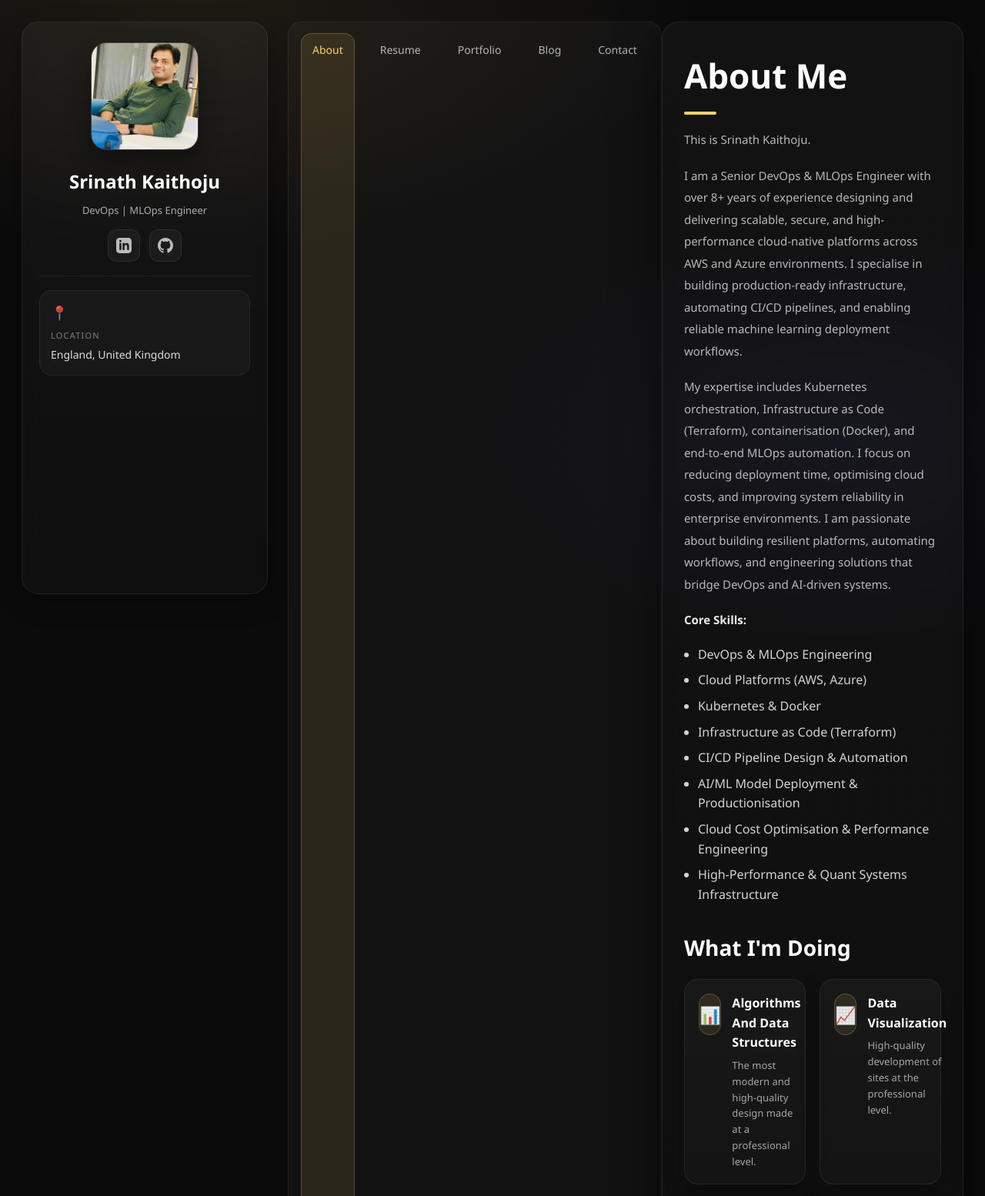
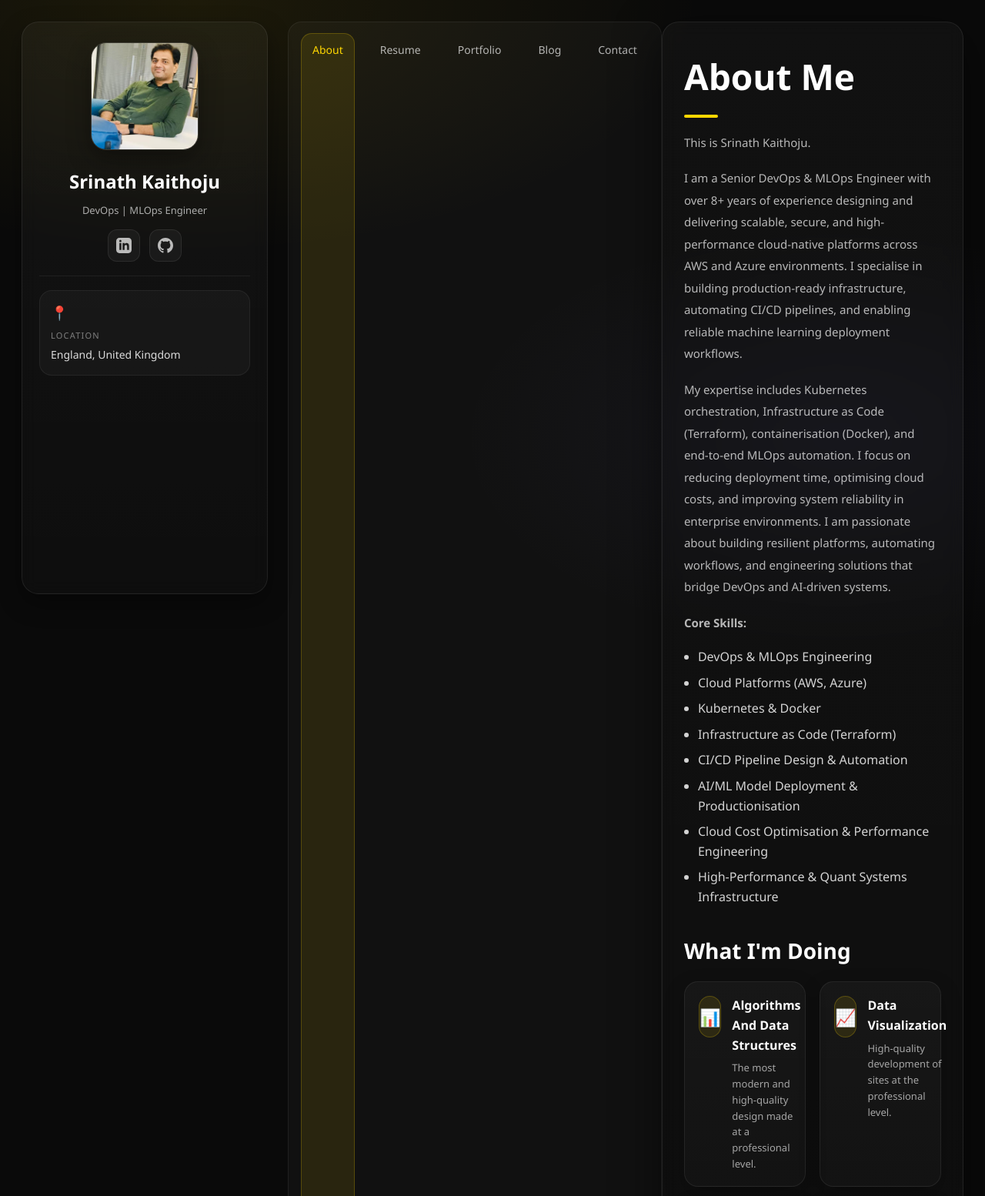
Before and after one commit to SrinathMLOps/myportfolio, a plain HTML site: page index.html in a window 1280 px wide. Shown: the top 1554 px of the page at 77% size. Drawn offline with Linux system fonts and the light colour scheme.

Commit message:
added the file

```diff
--- a/styles.css
+++ b/styles.css
@@ -1,4 +1,3 @@
-/* ================== Base Reset ================== */
 * {
   margin: 0;
   padding: 0;
@@ -6,24 +5,24 @@
 }
 
 :root{
-  --bg: #0b0b0c;
-  --panel: #141416;
-  --panel-2: #1b1b1e;
-  --border: rgba(255,255,255,0.08);
-  --muted: rgba(255,255,255,0.65);
-  --text: rgba(255,255,255,0.92);
-  --gold: #ffd166; /* warm gold like template */
-  --gold-2: rgba(255,209,102,0.12);
+  --bg:#0a0a0a;
+  --panel:#141416;
+  --panel2:#1a1a1a;
+  --border:#2a2a2a;
+  --text:#e0e0e0;
+  --muted:#999;
+  --muted2:#777;
+  --gold:#ffd700;
   --shadow: 0 18px 60px rgba(0,0,0,0.55);
-  --shadow-soft: 0 12px 30px rgba(0,0,0,0.35);
-  --radius: 22px;
-  --radius-sm: 14px;
+  --shadow2: 0 12px 30px rgba(0,0,0,0.35);
+  --radius:22px;
+  --radiusSm:14px;
 }
 
 body {
-  font-family: "Segoe UI", Tahoma, Geneva, Verdana, sans-serif;
-  background: radial-gradient(1200px 600px at 20% 0%, rgba(255,209,102,0.08), transparent 55%),
-              radial-gradient(900px 500px at 85% 20%, rgba(120,120,255,0.05), transparent 55%),
+  font-family: 'Segoe UI', Tahoma, Geneva, Verdana, sans-serif;
+  background: radial-gradient(1200px 600px at 20% 0%, rgba(255,215,0,0.08), transparent 55%),
+              radial-gradient(900px 500px at 85% 20%, rgba(140,140,255,0.05), transparent 55%),
               var(--bg);
   color: var(--text);
   line-height: 1.6;
@@ -34,29 +33,29 @@ body {
   display: flex;
   min-height: 100vh;
   padding: 28px;
-  gap: 26px; /* spacing like template */
+  gap: 26px;
 }
 
-/* ================== Sidebar (Card style like template) ================== */
+/* ================== Sidebar ================== */
 .sidebar {
   width: 320px;
   background: linear-gradient(180deg, rgba(255,255,255,0.04), rgba(255,255,255,0.02));
-  border: 1px solid var(--border);
-  border-radius: var(--radius);
   padding: 26px 22px;
   height: calc(100vh - 56px);
   position: sticky;
   top: 28px;
   overflow-y: auto;
-  box-shadow: var(--shadow-soft);
+  border: 1px solid rgba(255,255,255,0.08);
+  border-radius: var(--radius);
+  box-shadow: var(--shadow2);
   backdrop-filter: blur(10px);
 }
 
 .profile-section {
   text-align: center;
+  margin-bottom: 18px;
   padding-bottom: 18px;
   border-bottom: 1px solid rgba(255,255,255,0.06);
-  margin-bottom: 18px;
 }
 
 .profile-img {
@@ -64,16 +63,16 @@ body {
   height: 140px;
   border-radius: 20px;
   object-fit: cover;
+  margin-bottom: 14px;
   border: 1px solid rgba(255,255,255,0.14);
   box-shadow: 0 12px 30px rgba(0,0,0,0.35);
-  margin-bottom: 14px;
 }
 
 .name {
   font-size: 24px;
   font-weight: 750;
+  margin-bottom: 8px;
   color: #fff;
-  margin-bottom: 8px;
 }
 
 .title {
@@ -86,7 +85,7 @@ body {
   display: flex;
   gap: 12px;
   justify-content: center;
-  margin-top: 6px;
+  margin-top: 8px;
 }
 
 .social-icon {
@@ -96,18 +95,18 @@ body {
   align-items: center;
   justify-content: center;
   background: rgba(255,255,255,0.04);
-  border: 1px solid rgba(255,255,255,0.08);
   border-radius: 12px;
   color: rgba(255,255,255,0.7);
-  transition: transform 0.25s, background 0.25s, border 0.25s;
+  border: 1px solid rgba(255,255,255,0.08);
+  transition: all 0.25s ease;
   text-decoration: none;
 }
 
 .social-icon:hover {
-  background: var(--gold-2);
-  border-color: rgba(255,209,102,0.25);
+  background: rgba(255,215,0,0.10);
+  border-color: rgba(255,215,0,0.22);
+  color: #fff;
   transform: translateY(-2px);
-  color: #fff;
 }
 
 .social-icon svg {
@@ -115,31 +114,34 @@ body {
   height: 20px;
 }
 
-.contact-info { margin-top: 14px; }
+.contact-info {
+  margin-top: 14px;
+}
 
 .contact-item {
+  margin-bottom: 12px;
   padding: 14px 14px;
   border-radius: 16px;
   background: rgba(255,255,255,0.03);
   border: 1px solid rgba(255,255,255,0.06);
-  margin-bottom: 12px;
 }
 
-.contact-item:last-child { margin-bottom: 0; }
+.contact-item:last-child {
+  margin-bottom: 0;
+}
 
 .contact-item .icon {
   font-size: 18px;
   margin-bottom: 6px;
   display: block;
-  opacity: 0.95;
 }
 
 .contact-item span:not(.icon) {
   display: block;
   font-size: 11px;
   color: rgba(255,255,255,0.45);
+  margin-bottom: 6px;
   letter-spacing: 1.2px;
-  margin-bottom: 6px;
 }
 
 .contact-item p {
@@ -147,31 +149,32 @@ body {
   color: rgba(255,255,255,0.85);
 }
 
-/* ================== Main Content (Panel like template) ================== */
+/* ================== Main Content ================== */
 .main-content {
   flex: 1;
   display: flex;
   justify-content: center;
 }
 
+/* Main panel like template */
 .section {
   width: 100%;
-  max-width: 980px;
+  max-width: 1020px;
   background: linear-gradient(180deg, rgba(255,255,255,0.03), rgba(255,255,255,0.015));
-  border: 1px solid var(--border);
+  border: 1px solid rgba(255,255,255,0.08);
   border-radius: var(--radius);
   padding: 28px 28px 40px;
   box-shadow: var(--shadow);
   backdrop-filter: blur(10px);
-  animation: fadeIn 0.5s ease;
+  animation: fadeIn 0.45s ease;
 }
 
 @keyframes fadeIn {
   from { opacity: 0; transform: translateY(18px); }
-  to { opacity: 1; transform: translateY(0); }
+  to   { opacity: 1; transform: translateY(0); }
 }
 
-/* ================== Navbar (rounded pill tabs like template) ================== */
+/* ================== Navigation ================== */
 .navbar {
   display: flex;
   gap: 18px;
@@ -189,34 +192,33 @@ body {
   font-size: 14px;
   padding: 10px 14px;
   border-radius: 14px;
-  transition: background 0.25s, color 0.25s, border 0.25s, transform 0.25s;
+  transition: all 0.25s ease;
   border: 1px solid transparent;
 }
 
 .nav-link:hover {
   background: rgba(255,255,255,0.04);
-  color: rgba(255,255,255,0.9);
+  color: rgba(255,255,255,0.92);
 }
 
 .nav-link.active {
-  background: rgba(255,209,102,0.10);
-  border: 1px solid rgba(255,209,102,0.22);
+  background: rgba(255,215,0,0.10);
+  border-color: rgba(255,215,0,0.22);
   color: var(--gold);
 }
 
 /* ================== Titles ================== */
 .section-title {
-  font-size: 44px;
-  font-weight: 800;
+  font-size: 46px;
+  font-weight: 850;
+  margin: 6px 0 10px;
   color: #fff;
-  margin: 6px 0 10px;
 }
 
-/* small gold underline like template */
-.section-title::after{
+.section-title::after {
   content:"";
   display:block;
-  width: 42px;
+  width: 44px;
   height: 4px;
   background: var(--gold);
   border-radius: 6px;
@@ -226,11 +228,11 @@ body {
 .subsection-title {
   font-size: 28px;
   font-weight: 800;
+  margin: 34px 0 18px;
   color: #fff;
-  margin: 34px 0 18px;
 }
 
-/* ================== About (remove “boxy” feel, match template spacing) ================== */
+/* ================== About ================== */
 .about-content {
   margin-top: 18px;
 }
@@ -242,8 +244,6 @@ body {
   line-height: 1.9;
 }
 
-.about-content strong { color: rgba(255,255,255,0.92); }
-
 .about-content ul {
   margin-top: 12px;
   padding-left: 18px;
@@ -254,29 +254,28 @@ body {
   color: rgba(255,255,255,0.82);
 }
 
-/* ================== Services Cards (premium cards like template) ================== */
+/* ================== Services Grid ================== */
 .services-grid {
   display: grid;
   grid-template-columns: repeat(2, minmax(0, 1fr));
   gap: 18px;
-  margin-top: 18px;
-  margin-bottom: 26px;
+  margin: 18px 0 26px;
 }
 
 .service-card {
   background: linear-gradient(180deg, rgba(255,255,255,0.035), rgba(255,255,255,0.02));
   border: 1px solid rgba(255,255,255,0.07);
+  padding: 18px;
   border-radius: 18px;
-  padding: 18px;
   display: flex;
   gap: 14px;
-  transition: transform 0.25s ease, box-shadow 0.25s ease, border 0.25s ease;
+  transition: all 0.25s ease;
   box-shadow: 0 10px 26px rgba(0,0,0,0.28);
 }
 
 .service-card:hover {
   transform: translateY(-4px);
-  border-color: rgba(255,209,102,0.18);
+  border-color: rgba(255,215,0,0.18);
   box-shadow: 0 18px 40px rgba(0,0,0,0.45);
 }
 
@@ -286,15 +285,15 @@ body {
   border-radius: 16px;
   display: grid;
   place-items: center;
-  background: rgba(255,209,102,0.10);
-  border: 1px solid rgba(255,209,102,0.22);
+  background: rgba(255,215,0,0.10);
+  border: 1px solid rgba(255,215,0,0.22);
   font-size: 22px;
 }
 
 .service-content h3 {
   font-size: 16px;
+  margin-bottom: 6px;
   color: #fff;
-  margin-bottom: 6px;
   font-weight: 750;
 }
 
@@ -325,9 +324,9 @@ body {
   width: 54px;
   height: 54px;
   border-radius: 16px;
+  margin-bottom: 10px;
   object-fit: cover;
   border: 1px solid rgba(255,255,255,0.10);
-  margin-bottom: 10px;
 }
 
 .testimonial-card h4 {
@@ -340,8 +339,8 @@ body {
 .testimonial-card p {
   font-size: 13px;
   color: rgba(255,255,255,0.62);
+  line-height: 1.6;
   font-style: normal;
-  line-height: 1.6;
 }
 
 /* ================== Clients ================== */
@@ -349,47 +348,39 @@ body {
   display: grid;
   grid-template-columns: repeat(4, minmax(0, 1fr));
   gap: 16px;
-  margin-bottom: 10px;
 }
 
 .client-logo {
   width: 100%;
   height: 62px;
   object-fit: contain;
+  background: rgba(255,255,255,0.03);
   padding: 12px;
   border-radius: 16px;
-  background: rgba(255,255,255,0.03);
   border: 1px solid rgba(255,255,255,0.07);
   filter: grayscale(100%);
-  transition: filter 0.25s ease, transform 0.25s ease, border 0.25s ease;
+  transition: all 0.25s ease;
 }
 
 .client-logo:hover {
   filter: grayscale(0%);
   transform: translateY(-2px);
-  border-color: rgba(255,209,102,0.18);
+  border-color: rgba(255,215,0,0.18);
 }
 
 /* ================== Responsive ================== */
-@media (max-width: 1100px){
-  .container { padding: 18px; }
-  .sidebar { width: 300px; }
-  .section { max-width: 920px; }
-}
-
-@media (max-width: 980px){
-  .container { flex-direction: column; }
+@media (max-width: 980px) {
+  .container { flex-direction: column; padding: 18px; }
   .sidebar {
     width: 100%;
     height: auto;
     position: relative;
     top: 0;
   }
-  .main-content { justify-content: stretch; }
   .section { max-width: 100%; }
 }
 
-@media (max-width: 640px){
+@media (max-width: 640px) {
   .navbar { justify-content: flex-start; flex-wrap: wrap; gap: 10px; }
   .section-title { font-size: 34px; }
   .services-grid, .testimonials-grid { grid-template-columns: 1fr; }
```
